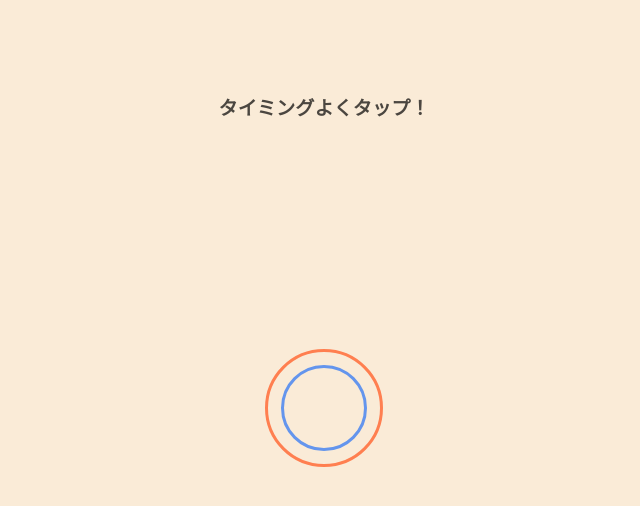
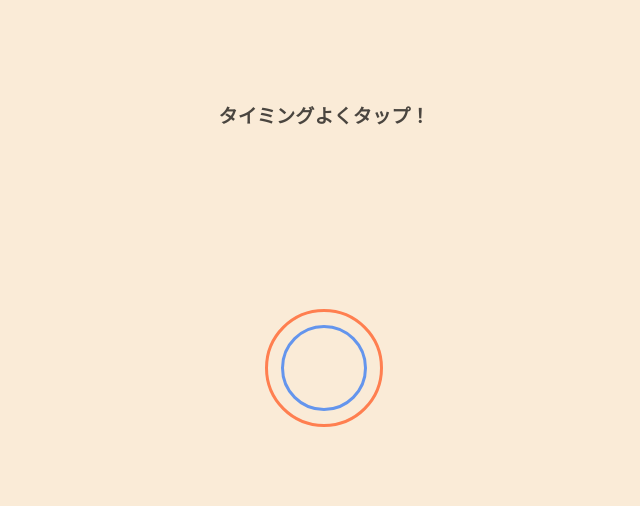
Before and after one commit to rc-code-jp/just-click-game, a Nuxt app: page / in a window 1280 px wide. Shown: the top 506 px of the page, without its empty margins (324-964 px from the left). Built offline with nearby package versions, Linux system fonts and the light colour scheme.

Commit message:
スタイル調整

```diff
--- a/app.vue
+++ b/app.vue
@@ -14,5 +14,6 @@ body {
     "BIZ UDPGothic",
     Meiryo,
     sans-serif;
+  overflow: hidden;
 }
 </style>
--- a/pages/index.vue
+++ b/pages/index.vue
@@ -51,14 +51,15 @@ onBeforeUnmount(() => {
 <style lang="scss" scoped>
 .container {
   width: 100vw;
-  height: 100vh;
+  height: 90vh;
   display: grid;
   place-items: center;
   position: relative;
+  overflow: hidden;
 }
 
 .title {
-  position: fixed;
+  position: absolute;
   top: 10vh;
   opacity: 0.7;
   font-size: 1.2em;
--- a/pages/result.vue
+++ b/pages/result.vue
@@ -7,11 +7,11 @@
       </template>
       <template v-else-if="computedResult > 10">
         <h1>残念！</h1>
-        <p>🤣</p>
+        <p class="shake">🤣</p>
       </template>
       <template v-else-if="computedResult > 1">
         <h1>惜しい！！</h1>
-        <p>😂</p>
+        <p class="shake">😂</p>
       </template>
       <template v-else-if="computedResult === 1">
         <h1>もう少し！！！</h1>
@@ -55,8 +55,7 @@ const computedResult = computed(() => result.value === 0 ? 1 : result.value)
 .container {
   display: grid;
   place-items: center;
-  padding: 10vh 0;
-  height: 100vh;
+  height: 90vh;
 }
 
 .result-text {
@@ -68,6 +67,9 @@ const computedResult = computed(() => result.value === 0 ? 1 : result.value)
 
   p {
     font-size: 4em;
+  }
+
+  .shake {
     animation: hurueru .1s  infinite;
   }
 }
@@ -85,6 +87,7 @@ const computedResult = computed(() => result.value === 0 ? 1 : result.value)
   border-radius: 9999999px;
   text-decoration: none;
   font-weight: bold;
+  margin-bottom: auto;
 }
 
 $val: 0.1em;
```
